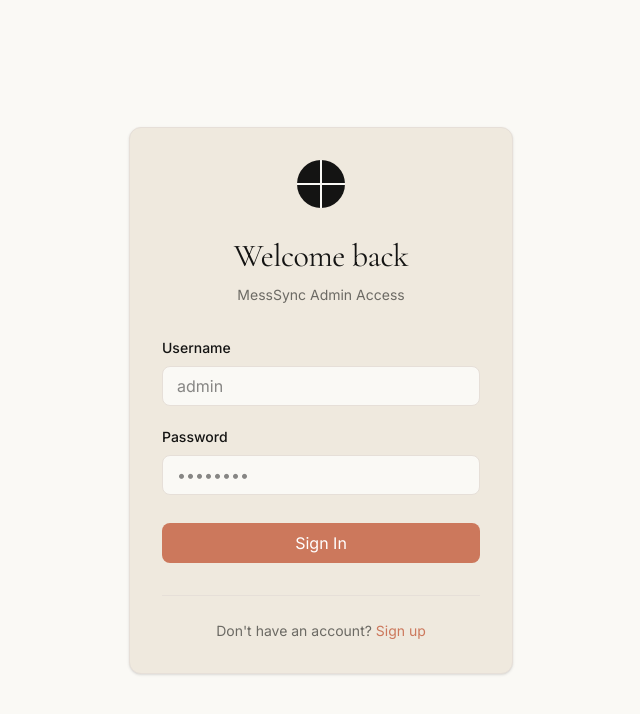
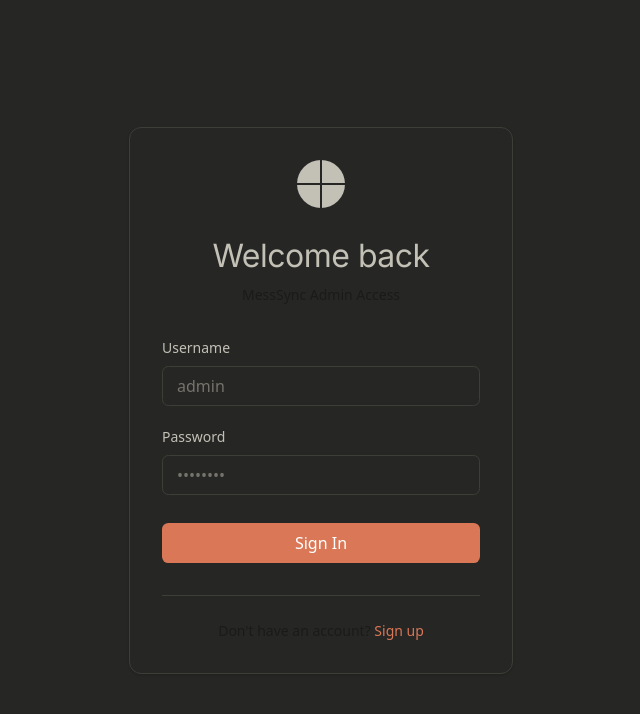
Before and after one commit to sanzid1367/Meal_Management_System, a Next.js app: page /virus in a window 1280 px wide. Shown: the top 714 px of the page, without its empty margins (319-959 px from the left). Built offline with nearby package versions, Linux system fonts and the light colour scheme.

Commit message:
style: force dark theme, use inter font, and bridge custom UI vars to shadcn

```diff
--- a/src/app/globals.css
+++ b/src/app/globals.css
@@ -2,89 +2,85 @@
 @import "tw-animate-css";
 @import "shadcn/tailwind.css";
 
+@custom-variant dark (&:is(.dark *));
+
 :root {
   color-scheme: light;
-
-  /* Brand & Accent */
-  --primary: #cc785c;
-  --primary-active: #a9583e;
-  --primary-disabled: #e6dfd8;
-  --primary-foreground: #ffffff;
-  --accent-teal: #5db8a6;
-  --accent-amber: #e8a55a;
-
-  /* Surface */
-  --canvas: #faf9f5;
-  --surface-soft: #f5f0e8;
-  --surface-card: #efe9de;
-  --surface-cream-strong: #e8e0d2;
-  --surface-dark: #181715;
-  --surface-dark-elevated: #252320;
-  --surface-dark-soft: #1f1e1b;
-  --hairline: #e6dfd8;
-  --hairline-soft: #ebe6df;
-
-  /* Text */
-  --ink: #141413;
-  --body-strong: #252523;
-  --body: #3d3d3a;
-  --muted: #6c6a64;
-  --muted-soft: #8e8b82;
-  --on-primary: #ffffff;
-  --on-dark: #faf9f5;
-  --on-dark-soft: #a09d96;
-
-  /* Semantic */
-  --success: #5db872;
-  --warning: #d4a017;
-  --error: #c64545;
-
-  /* Standard Tailwind Overrides Mapping */
-  --background: var(--canvas);
-  --foreground: var(--ink);
-  --card: var(--surface-card);
-  --card-foreground: var(--ink);
-  --popover: var(--canvas);
-  --popover-foreground: var(--ink);
-  --secondary: var(--surface-soft);
-  --secondary-foreground: var(--ink);
-  --destructive: var(--error);
-  --destructive-foreground: #ffffff;
-  --border: var(--hairline);
-  --input: var(--hairline);
-  --ring: var(--primary);
-
-  /* Radii mapping */
-  --radius-xs: 4px;
-  --radius-sm: 6px;
-  --radius-md: 8px;
-  --radius-lg: 12px;
-  --radius-xl: 16px;
-  --radius-pill: 9999px;
-
-  --chart-1: var(--primary);
-  --chart-2: var(--accent-teal);
-  --chart-3: var(--accent-amber);
-  --chart-4: var(--success);
-  --chart-5: var(--warning);
-}
-
-.dark-surface {
-  color-scheme: dark;
-  --background: var(--surface-dark);
-  --foreground: var(--on-dark);
-  --card: var(--surface-dark-elevated);
-  --card-foreground: var(--on-dark);
-  --border: var(--surface-dark-soft);
-  --input: var(--surface-dark-soft);
-  --muted: var(--on-dark-soft);
-  --muted-foreground: var(--on-dark-soft);
+  font-family: var(--font-sans), Inter, ui-sans-serif, system-ui, -apple-system, BlinkMacSystemFont, "Segoe UI", sans-serif;
+  background: #f7f7f3;
+  color: #1b1d1f;
+  --background: oklch(0.9818 0.0054 95.0986);
+  --panel: #ffffff;
+  --panel-strong: #f1f5f2;
+  --line: #d9ded8;
+  --muted: oklch(0.9341 0.0153 90.2390);
+  --text: #1b1d1f;
+  --green: #236c45;
+  --green-soft: #e3f1e8;
+  --red: #9d2f2f;
+  --red-soft: #f9e5e2;
+  --amber: #9a6718;
+  --amber-soft: #f7ecd2;
+  --blue: #245b7c;
+  --blue-soft: #e0eef5;
+  --shadow: 0 1px 3px 0px hsl(0 0% 0% / 0.10), 0 1px 2px -1px hsl(0 0% 0% / 0.10);
+  --foreground: oklch(0.3438 0.0269 95.7226);
+  --card: oklch(0.9818 0.0054 95.0986);
+  --card-foreground: oklch(0.1908 0.0020 106.5859);
+  --popover: oklch(1.0000 0 0);
+  --popover-foreground: oklch(0.2671 0.0196 98.9390);
+  --primary: oklch(0.6171 0.1375 39.0427);
+  --primary-foreground: oklch(1.0000 0 0);
+  --secondary: oklch(0.9245 0.0138 92.9892);
+  --secondary-foreground: oklch(0.4334 0.0177 98.6048);
+  --muted-foreground: oklch(0.6059 0.0075 97.4233);
+  --accent: oklch(0.9245 0.0138 92.9892);
+  --accent-foreground: oklch(0.2671 0.0196 98.9390);
+  --destructive: oklch(0.1908 0.0020 106.5859);
+  --border: oklch(0.8847 0.0069 97.3627);
+  --input: oklch(0.7621 0.0156 98.3528);
+  --ring: oklch(0.6171 0.1375 39.0427);
+  --chart-1: oklch(0.5583 0.1276 42.9956);
+  --chart-2: oklch(0.6898 0.1581 290.4107);
+  --chart-3: oklch(0.8816 0.0276 93.1280);
+  --chart-4: oklch(0.8822 0.0403 298.1792);
+  --chart-5: oklch(0.5608 0.1348 42.0584);
+  --radius: 0.5rem;
+  --sidebar: oklch(0.9663 0.0080 98.8792);
+  --sidebar-foreground: oklch(0.3590 0.0051 106.6524);
+  --sidebar-primary: oklch(0.6171 0.1375 39.0427);
+  --sidebar-primary-foreground: oklch(0.9881 0 0);
+  --sidebar-accent: oklch(0.9245 0.0138 92.9892);
+  --sidebar-accent-foreground: oklch(0.3250 0 0);
+  --sidebar-border: oklch(0.9401 0 0);
+  --sidebar-ring: oklch(0.7731 0 0);
+  --destructive-foreground: oklch(1.0000 0 0);
+  --font-sans: ui-sans-serif, system-ui, -apple-system, BlinkMacSystemFont, 'Segoe UI', Roboto, 'Helvetica Neue', Arial, 'Noto Sans', sans-serif, 'Apple Color Emoji', 'Segoe UI Emoji', 'Segoe UI Symbol', 'Noto Color Emoji';
+  --font-serif: ui-serif, Georgia, Cambria, "Times New Roman", Times, serif;
+  --font-mono: ui-monospace, SFMono-Regular, Menlo, Monaco, Consolas, "Liberation Mono", "Courier New", monospace;
+  --shadow-color: oklch(0 0 0);
+  --shadow-opacity: 0.1;
+  --shadow-blur: 3px;
+  --shadow-spread: 0px;
+  --shadow-offset-x: 0;
+  --shadow-offset-y: 1px;
+  --letter-spacing: 0em;
+  --spacing: 0.25rem;
+  --shadow-2xs: 0 1px 3px 0px hsl(0 0% 0% / 0.05);
+  --shadow-xs: 0 1px 3px 0px hsl(0 0% 0% / 0.05);
+  --shadow-sm: 0 1px 3px 0px hsl(0 0% 0% / 0.10), 0 1px 2px -1px hsl(0 0% 0% / 0.10);
+  --shadow-md: 0 1px 3px 0px hsl(0 0% 0% / 0.10), 0 2px 4px -1px hsl(0 0% 0% / 0.10);
+  --shadow-lg: 0 1px 3px 0px hsl(0 0% 0% / 0.10), 0 4px 6px -1px hsl(0 0% 0% / 0.10);
+  --shadow-xl: 0 1px 3px 0px hsl(0 0% 0% / 0.10), 0 8px 10px -1px hsl(0 0% 0% / 0.10);
+  --shadow-2xl: 0 1px 3px 0px hsl(0 0% 0% / 0.25);
+  --tracking-normal: 0em;
 }
 
 * {
   box-sizing: border-box;
 }
 
+/* Hide scrollbars but keep functionality */
 .custom-scrollbar::-webkit-scrollbar {
   width: 6px;
   height: 6px;
@@ -93,24 +89,19 @@
   background: transparent;
 }
 .custom-scrollbar::-webkit-scrollbar-thumb {
-  background: rgba(0, 0, 0, 0.1);
+  background: rgba(13, 148, 136, 0.2);
   border-radius: 999px;
 }
-.dark-surface .custom-scrollbar::-webkit-scrollbar-thumb {
-  background: rgba(255, 255, 255, 0.1);
-}
 .custom-scrollbar::-webkit-scrollbar-thumb:hover {
-  background: rgba(0, 0, 0, 0.2);
-}
-.dark-surface .custom-scrollbar::-webkit-scrollbar-thumb:hover {
-  background: rgba(255, 255, 255, 0.2);
+  background: rgba(13, 148, 136, 0.4);
 }
 
 body {
   margin: 0;
   min-width: 320px;
-  background: var(--background);
-  color: var(--foreground);
+  background:
+    linear-gradient(180deg, rgba(255, 255, 255, 0.72), rgba(247, 247, 243, 0.4) 360px),
+    var(--background);
 }
 
 button,
@@ -124,54 +115,127 @@ button {
 }
 
 @theme inline {
-  --font-heading: var(--font-heading);
-  --font-sans: var(--font-sans);
-  --font-mono: var(--font-mono);
-
-  --color-canvas: var(--canvas);
-  --color-surface-soft: var(--surface-soft);
-  --color-surface-card: var(--surface-card);
-  --color-surface-cream-strong: var(--surface-cream-strong);
-  --color-surface-dark: var(--surface-dark);
-  --color-surface-dark-elevated: var(--surface-dark-elevated);
-  --color-surface-dark-soft: var(--surface-dark-soft);
-  --color-hairline: var(--hairline);
-  --color-hairline-soft: var(--hairline-soft);
-
-  --color-ink: var(--ink);
-  --color-body-strong: var(--body-strong);
-  --color-body: var(--body);
-  --color-muted: var(--muted);
-  --color-muted-soft: var(--muted-soft);
-  --color-on-primary: var(--on-primary);
-  --color-on-dark: var(--on-dark);
-  --color-on-dark-soft: var(--on-dark-soft);
-
+  --font-heading: var(--font-sans);
+  --font-sans: ui-sans-serif, system-ui, -apple-system, BlinkMacSystemFont, 'Segoe UI', Roboto, 'Helvetica Neue', Arial, 'Noto Sans', sans-serif, 'Apple Color Emoji', 'Segoe UI Emoji', 'Segoe UI Symbol', 'Noto Color Emoji';
+  --color-sidebar-ring: var(--sidebar-ring);
+  --color-sidebar-border: var(--sidebar-border);
+  --color-sidebar-accent-foreground: var(--sidebar-accent-foreground);
+  --color-sidebar-accent: var(--sidebar-accent);
+  --color-sidebar-primary-foreground: var(--sidebar-primary-foreground);
+  --color-sidebar-primary: var(--sidebar-primary);
+  --color-sidebar-foreground: var(--sidebar-foreground);
+  --color-sidebar: var(--sidebar);
+  --color-chart-5: var(--chart-5);
+  --color-chart-4: var(--chart-4);
+  --color-chart-3: var(--chart-3);
+  --color-chart-2: var(--chart-2);
+  --color-chart-1: var(--chart-1);
   --color-ring: var(--ring);
   --color-input: var(--input);
   --color-border: var(--border);
   --color-destructive: var(--destructive);
-  --color-destructive-foreground: var(--destructive-foreground);
-  --color-accent-foreground: var(--ink);
-  --color-accent: var(--surface-cream-strong);
-  --color-secondary-foreground: var(--ink);
-  --color-secondary: var(--surface-soft);
+  --color-accent-foreground: var(--accent-foreground);
+  --color-accent: var(--accent);
+  --color-muted-foreground: var(--muted-foreground);
+  --color-muted: var(--muted);
+  --color-secondary-foreground: var(--secondary-foreground);
+  --color-secondary: var(--secondary);
   --color-primary-foreground: var(--primary-foreground);
   --color-primary: var(--primary);
-  --color-primary-active: var(--primary-active);
   --color-popover-foreground: var(--popover-foreground);
   --color-popover: var(--popover);
   --color-card-foreground: var(--card-foreground);
   --color-card: var(--card);
   --color-foreground: var(--foreground);
   --color-background: var(--background);
+  --radius-sm: calc(var(--radius) * 0.6);
+  --radius-md: calc(var(--radius) * 0.8);
+  --radius-lg: var(--radius);
+  --radius-xl: calc(var(--radius) * 1.4);
+  --radius-2xl: calc(var(--radius) * 1.8);
+  --radius-3xl: calc(var(--radius) * 2.2);
+  --radius-4xl: calc(var(--radius) * 2.6);
+  --font-mono: ui-monospace, SFMono-Regular, Menlo, Monaco, Consolas, "Liberation Mono", "Courier New", monospace;
+  --font-serif: ui-serif, Georgia, Cambria, "Times New Roman", Times, serif;
+  --radius: 0.5rem;
+  --tracking-tighter: calc(var(--tracking-normal) - 0.05em);
+  --tracking-tight: calc(var(--tracking-normal) - 0.025em);
+  --tracking-wide: calc(var(--tracking-normal) + 0.025em);
+  --tracking-wider: calc(var(--tracking-normal) + 0.05em);
+  --tracking-widest: calc(var(--tracking-normal) + 0.1em);
+  --tracking-normal: var(--tracking-normal);
+  --shadow-2xl: var(--shadow-2xl);
+  --shadow-xl: var(--shadow-xl);
+  --shadow-lg: var(--shadow-lg);
+  --shadow-md: var(--shadow-md);
+  --shadow: var(--shadow);
+  --shadow-sm: var(--shadow-sm);
+  --shadow-xs: var(--shadow-xs);
+  --shadow-2xs: var(--shadow-2xs);
+  --spacing: var(--spacing);
+  --letter-spacing: var(--letter-spacing);
+  --shadow-offset-y: var(--shadow-offset-y);
+  --shadow-offset-x: var(--shadow-offset-x);
+  --shadow-spread: var(--shadow-spread);
+  --shadow-blur: var(--shadow-blur);
+  --shadow-opacity: var(--shadow-opacity);
+  --color-shadow-color: var(--shadow-color);
+  --color-destructive-foreground: var(--destructive-foreground);
+}
 
-  --radius-xs: var(--radius-xs);
-  --radius-sm: var(--radius-sm);
-  --radius-md: var(--radius-md);
-  --radius-lg: var(--radius-lg);
-  --radius-xl: var(--radius-xl);
-  --radius-pill: var(--radius-pill);
+.dark {
+  --background: oklch(0.2679 0.0036 106.6427);
+  --foreground: oklch(0.8074 0.0142 93.0137);
+  --card: oklch(0.2679 0.0036 106.6427);
+  --card-foreground: oklch(0.9818 0.0054 95.0986);
+  --popover: oklch(0.3085 0.0035 106.6039);
+  --popover-foreground: oklch(0.9211 0.0040 106.4781);
+  --primary: oklch(0.6724 0.1308 38.7559);
+  --primary-foreground: oklch(1.0000 0 0);
+  --secondary: oklch(0.9818 0.0054 95.0986);
+  --secondary-foreground: oklch(0.3085 0.0035 106.6039);
+  --muted: oklch(0.2213 0.0038 106.7070);
+  --muted-foreground: oklch(0.7713 0.0169 99.0657);
+  --accent: oklch(0.2130 0.0078 95.4245);
+  --accent-foreground: oklch(0.9663 0.0080 98.8792);
+  --destructive: oklch(0.6368 0.2078 25.3313);
+  --border: oklch(0.3618 0.0101 106.8928);
+  --input: oklch(0.4336 0.0113 100.2195);
+  --ring: oklch(0.6724 0.1308 38.7559);
+  --chart-1: oklch(0.5583 0.1276 42.9956);
+  --chart-2: oklch(0.6898 0.1581 290.4107);
+  --chart-3: oklch(0.2130 0.0078 95.4245);
+  --chart-4: oklch(0.3074 0.0516 289.3230);
+  --chart-5: oklch(0.5608 0.1348 42.0584);
+  --sidebar: oklch(0.2357 0.0024 67.7077);
+  --sidebar-foreground: oklch(0.8074 0.0142 93.0137);
+  --sidebar-primary: oklch(0.3250 0 0);
+  --sidebar-primary-foreground: oklch(0.9881 0 0);
+  --sidebar-accent: oklch(0.1680 0.0020 106.6177);
+  --sidebar-accent-foreground: oklch(0.8074 0.0142 93.0137);
+  --sidebar-border: oklch(0.9401 0 0);
+  --sidebar-ring: oklch(0.7731 0 0);
+  --destructive-foreground: oklch(1.0000 0 0);
+  --radius: 0.5rem;
+  --font-sans: ui-sans-serif, system-ui, -apple-system, BlinkMacSystemFont, 'Segoe UI', Roboto, 'Helvetica Neue', Arial, 'Noto Sans', sans-serif, 'Apple Color Emoji', 'Segoe UI Emoji', 'Segoe UI Symbol', 'Noto Color Emoji';
+  --font-serif: ui-serif, Georgia, Cambria, "Times New Roman", Times, serif;
+  --font-mono: ui-monospace, SFMono-Regular, Menlo, Monaco, Consolas, "Liberation Mono", "Courier New", monospace;
+  --shadow-color: oklch(0 0 0);
+  --shadow-opacity: 0.1;
+  --shadow-blur: 3px;
+  --shadow-spread: 0px;
+  --shadow-offset-x: 0;
+  --shadow-offset-y: 1px;
+  --letter-spacing: 0em;
+  --spacing: 0.25rem;
+  --shadow-2xs: 0 1px 3px 0px hsl(0 0% 0% / 0.05);
+  --shadow-xs: 0 1px 3px 0px hsl(0 0% 0% / 0.05);
+  --shadow-sm: 0 1px 3px 0px hsl(0 0% 0% / 0.10), 0 1px 2px -1px hsl(0 0% 0% / 0.10);
+  --shadow: 0 1px 3px 0px hsl(0 0% 0% / 0.10), 0 1px 2px -1px hsl(0 0% 0% / 0.10);
+  --shadow-md: 0 1px 3px 0px hsl(0 0% 0% / 0.10), 0 2px 4px -1px hsl(0 0% 0% / 0.10);
+  --shadow-lg: 0 1px 3px 0px hsl(0 0% 0% / 0.10), 0 4px 6px -1px hsl(0 0% 0% / 0.10);
+  --shadow-xl: 0 1px 3px 0px hsl(0 0% 0% / 0.10), 0 8px 10px -1px hsl(0 0% 0% / 0.10);
+  --shadow-2xl: 0 1px 3px 0px hsl(0 0% 0% / 0.25);
 }
 
 @layer base {
@@ -179,12 +243,27 @@ button {
     @apply border-border outline-ring/50;
   }
   body {
-    @apply bg-background text-foreground font-sans;
+    @apply bg-background text-foreground;
+    letter-spacing: var(--tracking-normal);
   }
-  h1, h2, h3, h4, h5, h6 {
-    @apply font-heading font-normal tracking-[-0.03em];
-  }
-  code, pre {
-    @apply font-mono;
+  html {
+    @apply font-sans;
   }
 }
+
+@layer base {
+  :root {
+    --canvas: var(--background);
+    --surface-card: var(--card);
+    --surface-soft: var(--muted);
+    --surface-dark: var(--background);
+    --surface-dark-elevated: var(--card);
+    --surface-dark-soft: var(--muted);
+    --hairline: var(--border);
+    --ink: var(--foreground);
+    --muted-soft: var(--muted-foreground);
+    --on-primary: var(--primary-foreground);
+    --on-dark: var(--foreground);
+    --on-dark-soft: var(--muted-foreground);
+  }
+}
--- a/src/app/layout.tsx
+++ b/src/app/layout.tsx
@@ -1,21 +1,9 @@
 import type { Metadata } from "next";
-import { Inter, Cormorant_Garamond, JetBrains_Mono } from "next/font/google";
+import { Inter } from "next/font/google";
 import "./globals.css";
 
 const inter = Inter({
   variable: "--font-sans",
-  subsets: ["latin"],
-});
-
-const cormorantGaramond = Cormorant_Garamond({
-  variable: "--font-heading",
-  weight: ["400", "500", "600", "700"],
-  subsets: ["latin"],
-});
-
-const jetBrainsMono = JetBrains_Mono({
-  variable: "--font-mono",
-  weight: ["400", "500"],
   subsets: ["latin"],
 });
 
@@ -32,9 +20,10 @@ export default function RootLayout({
   return (
     <html
       lang="en"
-      className={`${inter.variable} ${cormorantGaramond.variable} ${jetBrainsMono.variable} h-full antialiased`}
+      className={`dark ${inter.variable} h-full antialiased`}
+      style={{ colorScheme: 'dark' }}
     >
-      <body className="min-h-full flex flex-col">{children}</body>
+      <body className="min-h-full flex flex-col font-sans">{children}</body>
     </html>
   );
 }
```
Also changed, not shown: components.json (added).
